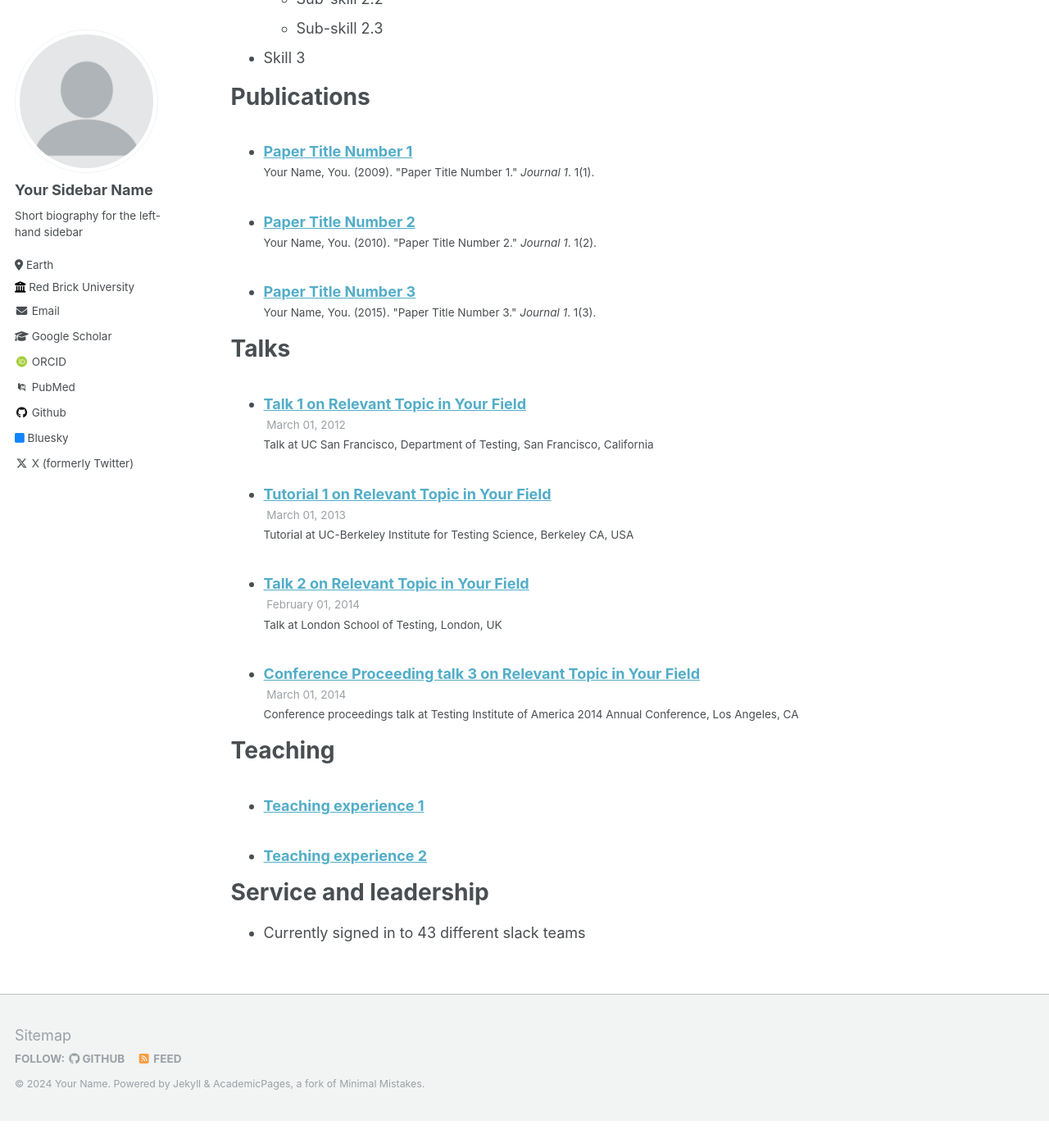
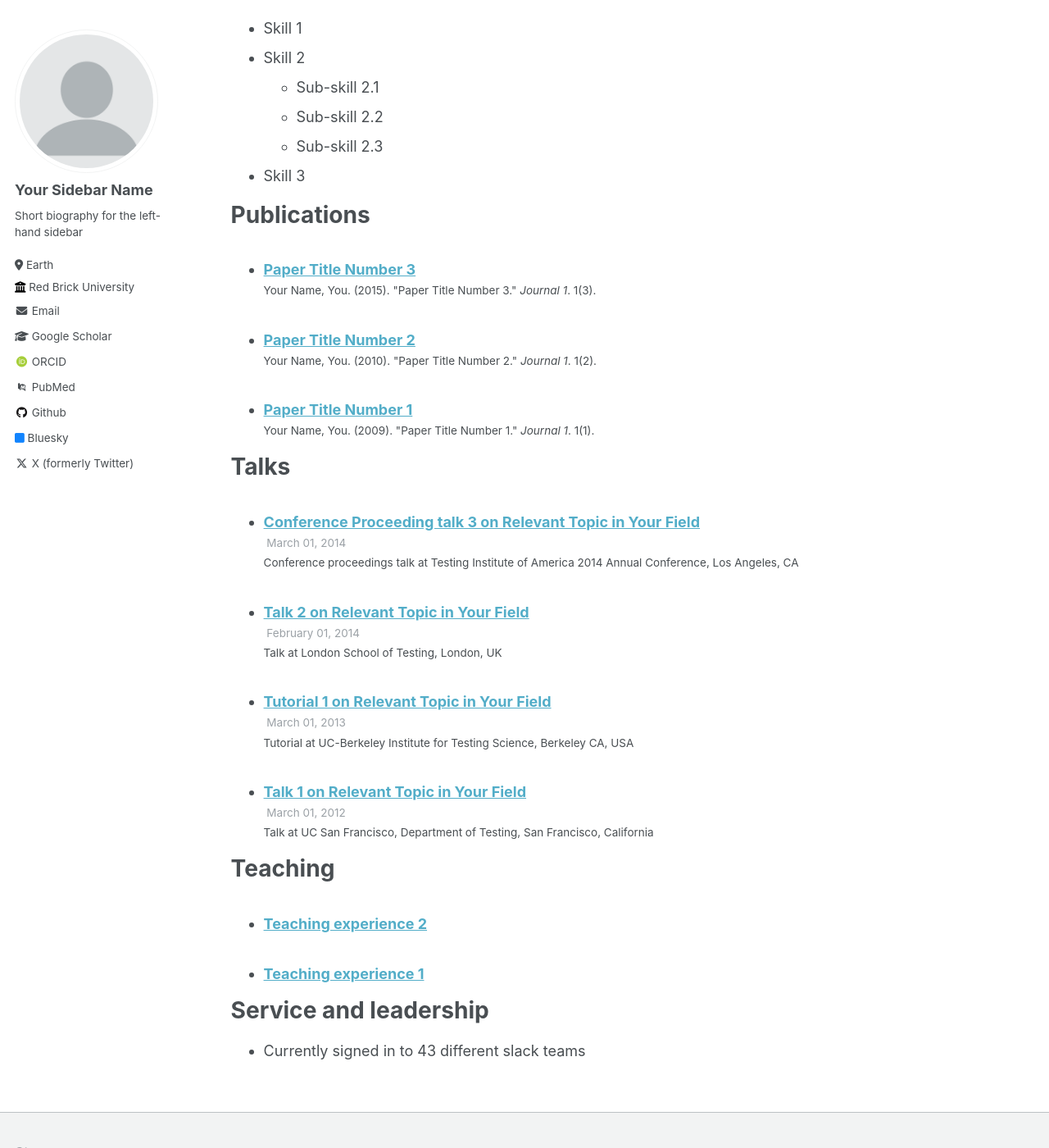
Before and after one commit to cxh42/cxh42.github.io, a Jekyll site: the page built from _pages/cv.md, in a window 1280 px wide and 1400 px high, scrolled down 853 px. Shown: the whole window at 82% size. Built offline with Jekyll 4.4.1, drawn with Linux system fonts in a browser that asks for light colours; some web fonts are replaced; before the commit the page ends 2220 px from its top, so only the background shows below that; some of the changed text lies outside the part shown.

Commit message:
Closes #45 with an update to the CV generator

```diff
--- a/_pages/cv.md
+++ b/_pages/cv.md
@@ -38,19 +43,19 @@ Skills
 
 Publications
 ======
-  <ul>{% for post in site.publications %}
+  <ul>{% for post in site.publications reversed %}
     {% include archive-single-cv.html %}
   {% endfor %}</ul>
 
 Talks
 ======
-  <ul>{% for post in site.talks %}
-    {% include archive-single-talk-cv.html %}
+  <ul>{% for post in site.talks reversed %}
+    {% include archive-single-talk-cv.html  %}
   {% endfor %}</ul>
 
 Teaching
 ======
-  <ul>{% for post in site.teaching %}
+  <ul>{% for post in site.teaching reversed %}
     {% include archive-single-cv.html %}
   {% endfor %}</ul>
 
```
Also changed, not shown: other parts of _pages/cv.md (+10 -5 lines).
